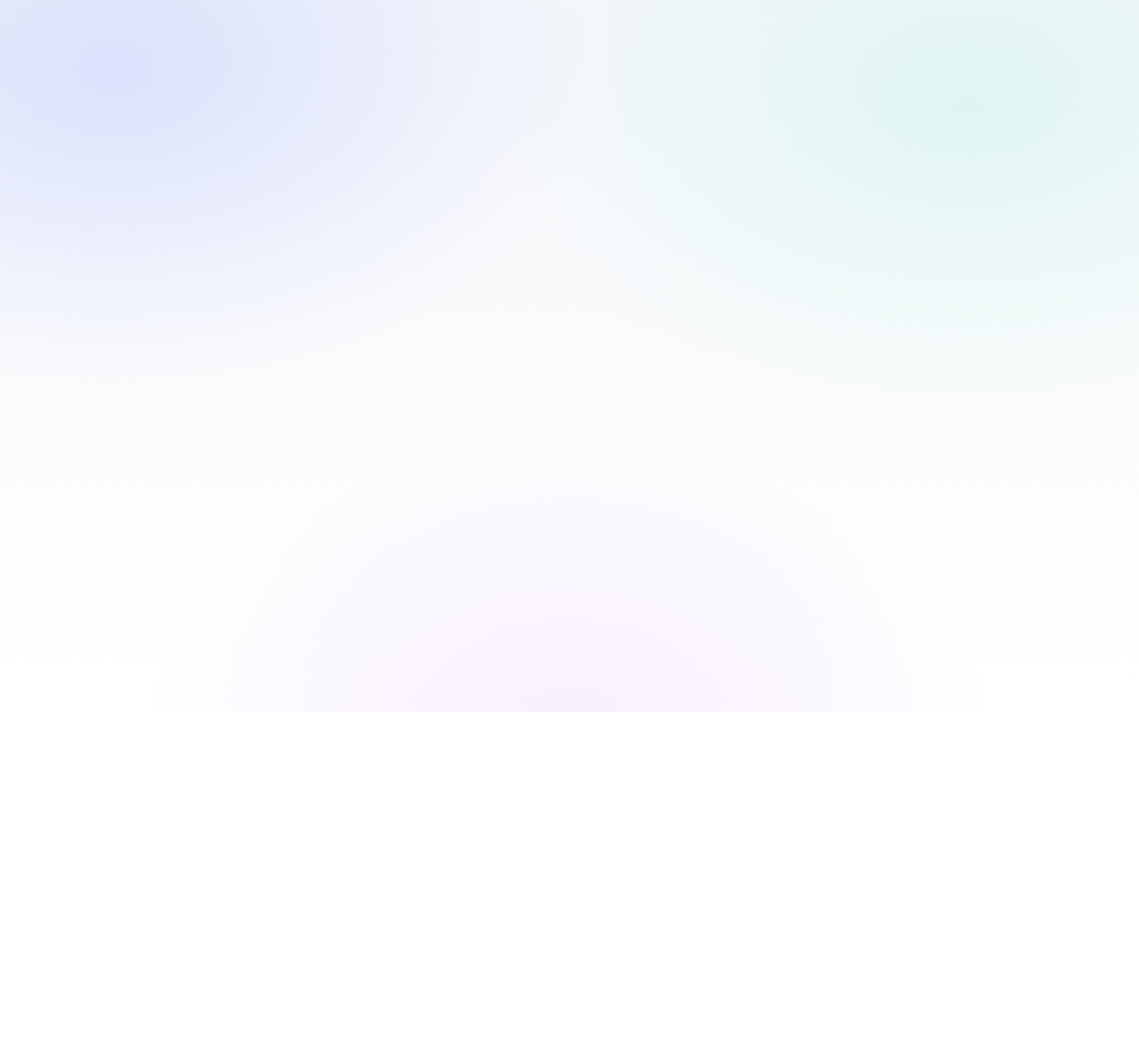
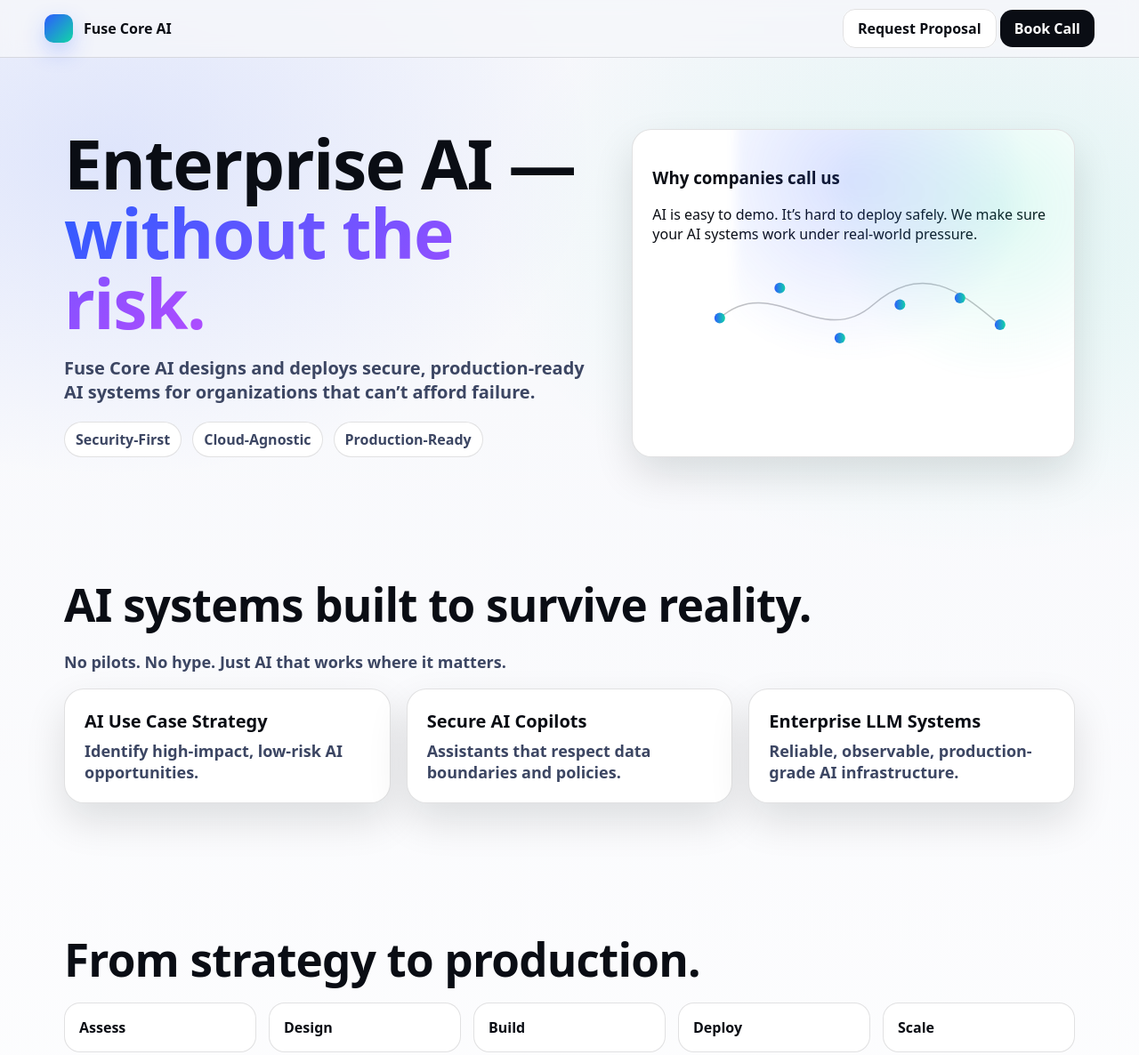
Before and after one commit to eli8333/fusecoreai-site, a plain HTML site: page index.html in a window 1280 px wide. Shown: the top 1186 px of the page at 89% size. Before the commit the page ends 800 px from the top, so only its background shows below. Drawn offline with Linux system fonts and the light colour scheme.

Commit message:
Update index.html

```diff
--- a/index.html
+++ b/index.html
@@ -1,3 +1,11 @@
+<!doctype html>
+<html lang="en">
+<head>
+  <meta charset="utf-8" />
+  <meta name="viewport" content="width=device-width,initial-scale=1" />
+  <title>Fuse Core AI — Enterprise AI Without the Risk</title>
+  <meta name="description" content="Fuse Core AI builds secure, production-ready enterprise AI systems." />
+
   <style>
     :root{
       --bg:#F6F7FB;
@@ -5,157 +13,289 @@
       --card:#FFFFFF;
       --text:#0A0D14;
       --muted:#3C4663;
-    --line:rgba(10,13,20,.10);
-    --glow1:#2D5BFF;
-    --glow2:#11D6A6;
-    --glow3:#B24CFF;
-    --shadow: 0 18px 50px rgba(10,13,20,.10);
+      --line:rgba(10,13,20,.12);
+      --accent1:#2D5BFF;
+      --accent2:#11D6A6;
+      --accent3:#B24CFF;
+      --shadow:0 20px 45px rgba(10,13,20,.12);
       --radius:22px;
       --max:1180px;
     }
+
     *{box-sizing:border-box}
-  html,body{height:100%}
     body{
       margin:0;
-    font-family: ui-sans-serif, system-ui, -apple-system, Segoe UI, Inter, Roboto, Arial;
+      font-family: system-ui, -apple-system, Segoe UI, Inter, Roboto, Arial;
       color:var(--text);
       background:
-      radial-gradient(900px 600px at 10% 10%, rgba(45,91,255,.14), transparent 60%),
+        radial-gradient(900px 600px at 10% 10%, rgba(45,91,255,.12), transparent 60%),
         radial-gradient(900px 600px at 85% 15%, rgba(17,214,166,.10), transparent 60%),
-      radial-gradient(900px 700px at 50% 110%, rgba(178,76,255,.10), transparent 55%),
         linear-gradient(180deg, var(--bg), var(--bg2));
-    overflow-x:hidden;
-  }
-  a{color:inherit;text-decoration:none}
-  .wrap{max-width:var(--max); margin:0 auto; padding:0 22px}
-
-  .topbar{
-    position:sticky; top:0; z-index:50;
-    backdrop-filter: blur(14px);
-    background: rgba(246,247,251,.72);
-    border-bottom: 1px solid var(--line);
-  }
-  .nav{display:flex; align-items:center; justify-content:space-between; padding:14px 0; gap:14px}
-  .logo{display:flex; align-items:center; gap:12px; font-weight:900; letter-spacing:.2px}
-  .mark{
-    width:34px; height:34px; border-radius:10px;
-    background:
-      radial-gradient(14px 14px at 35% 35%, rgba(255,255,255,.95), rgba(255,255,255,0) 60%),
-      linear-gradient(135deg, rgba(45,91,255,.95), rgba(17,214,166,.92));
-    box-shadow: 0 10px 24px rgba(45,91,255,.18);
-    border:1px solid rgba(10,13,20,.10);
-  }
-  .links{display:flex; gap:16px; align-items:center}
-  .links a{
-    color: rgba(10,13,20,.70);
-    font-weight:750;
-    padding:10px 10px;
-    border-radius:12px;
-    transition:.15s ease;
-  }
-  .links a:hover{color:var(--text); background: rgba(10,13,20,.06)}
-
-  .btns{display:flex; gap:10px; align-items:center}
-  .btn{
-    display:inline-flex; align-items:center; justify-content:center;
-    padding:10px 14px;
-    border-radius:14px;
-    font-weight:850;
-    border:1px solid rgba(10,13,20,.14);
-    background: rgba(255,255,255,.85);
-    color:var(--text);
-    transition:.15s ease;
-    white-space:nowrap;
-  }
-  .btn:hover{transform: translateY(-1px); background: rgba(10,13,20,.04)}
-  .btn.primary{
-    border:none;
-    background: linear-gradient(135deg, rgba(10,13,20,.95), rgba(10,13,20,.95));
-    color:#fff;
-    box-shadow: 0 16px 38px rgba(10,13,20,.18);
-  }
-  .btn.primary:hover{filter: brightness(1.03)}
-
-  .hero{padding:72px 0 36px; position:relative}
-  .heroGrid{display:grid; grid-template-columns: 1.15fr .85fr; gap:26px; align-items:stretch}
-
-  .pill{
-    display:inline-flex; gap:10px; align-items:center;
-    padding:8px 12px;
-    border-radius:999px;
-    border:1px solid rgba(10,13,20,.14);
-    background: rgba(255,255,255,.70);
-    color: rgba(10,13,20,.75);
-    font-weight:800;
-  }
-  .dot{
-    width:9px;height:9px;border-radius:999px;
-    background: linear-gradient(135deg, var(--glow1), var(--glow2));
-    box-shadow: 0 0 0 5px rgba(45,91,255,.10);
     }
 
+    a{text-decoration:none;color:inherit}
+    .wrap{max-width:var(--max);margin:auto;padding:0 22px}
+
+    /* NAV */
+    .nav{
+      position:sticky;top:0;z-index:10;
+      backdrop-filter:blur(10px);
+      background:rgba(246,247,251,.8);
+      border-bottom:1px solid var(--line);
+    }
+    .navInner{
+      display:flex;align-items:center;justify-content:space-between;
+      padding:16px 0;
+    }
+    .logo{display:flex;align-items:center;gap:12px;font-weight:900}
+    .mark{
+      width:32px;height:32px;border-radius:10px;
+      background:linear-gradient(135deg,var(--accent1),var(--accent2));
+      box-shadow:0 10px 25px rgba(45,91,255,.25);
+    }
+    .btn{
+      padding:10px 16px;border-radius:14px;
+      font-weight:800;border:1px solid var(--line);
+      background:white;
+    }
+    .btn.primary{
+      background:#0A0D14;color:white;border:none;
+    }
+
+    /* HERO */
+    .hero{padding:80px 0 60px}
+    .heroGrid{display:grid;grid-template-columns:1.1fr .9fr;gap:30px}
     h1{
-    margin:16px 0 10px;
-    font-size: clamp(48px, 5.6vw, 78px);
-    line-height: 1.00;
-    letter-spacing: -1.4px;
+      font-size:clamp(52px,6vw,82px);
+      line-height:1.02;
+      letter-spacing:-1.5px;
+      margin:0 0 12px;
     }
     .accent{
-    background: linear-gradient(135deg, var(--glow1), var(--glow3));
+      background:linear-gradient(135deg,var(--accent1),var(--accent3));
       -webkit-background-clip:text;
       background-clip:text;
       color:transparent;
     }
     .sub{
-    margin:0;
-    font-size: clamp(16px, 1.35vw, 20px);
-    line-height:1.55;
-    color: rgba(10,13,20,.70);
-    max-width: 56ch;
-    font-weight: 600;
+      font-size:20px;
+      color:var(--muted);
+      max-width:55ch;
+      font-weight:600;
+    }
+    .meta{display:flex;gap:12px;flex-wrap:wrap;margin-top:20px}
+    .meta span{
+      padding:8px 12px;border-radius:999px;
+      border:1px solid var(--line);
+      background:white;
+      font-weight:700;
+      color:var(--muted);
     }
 
-  .heroActions{display:flex; gap:12px; margin-top:18px; flex-wrap:wrap}
-  .heroMeta{display:flex; gap:12px; flex-wrap:wrap; margin-top:18px; font-weight:800}
-  .heroMeta span{
-    padding:8px 10px;
-    border-radius:999px;
-    border:1px solid rgba(10,13,20,.12);
-    background: rgba(255,255,255,.72);
-    color: rgba(10,13,20,.75);
+    /* SIDE CARD */
+    .side{
+      background:white;
+      border-radius:var(--radius);
+      border:1px solid var(--line);
+      box-shadow:var(--shadow);
+      padding:22px;
+      position:relative;
+      overflow:hidden;
+    }
+    .side::before{
+      content:"";
+      position:absolute;
+      inset:-40px -40px auto auto;
+      width:420px;height:320px;
+      background:
+        radial-gradient(circle at 30% 30%, rgba(45,91,255,.18), transparent 55%),
+        radial-gradient(circle at 70% 40%, rgba(17,214,166,.14), transparent 55%);
+      filter:blur(6px);
     }
 
-  .sideCard{
-    border-radius: var(--radius);
-    border:1px solid rgba(10,13,20,.12);
-    background: rgba(255,255,255,.75);
-    box-shadow: var(--shadow);
-    padding:18px;
-    position:relative;
-    overflow:hidden;
-    min-height: 280px;
+    /* GRAPH */
+    .graph{margin-top:16px}
+
+    /* SECTIONS */
+    .section{padding:70px 0}
+    h2{
+      font-size:clamp(36px,4vw,52px);
+      margin:0 0 14px;
+      letter-spacing:-.8px;
     }
-  /* Node-graph “attention” graphic */
-  .sideCard::before{
-    content:"";
-    position:absolute; inset:-40px -60px auto auto;
-    width:520px; height:420px;
-    background:
-      radial-gradient(circle at 20% 25%, rgba(45,91,255,.20), transparent 55%),
-      radial-gradient(circle at 70% 35%, rgba(17,214,166,.16), transparent 55%),
-      radial-gradient(circle at 55% 75%, rgba(178,76,255,.14), transparent 55%);
-    filter: blur(8px);
-    opacity:.9;
-    pointer-events:none;
+    .section p{color:var(--muted);font-size:18px;font-weight:600}
+
+    .grid3{display:grid;grid-template-columns:repeat(3,1fr);gap:18px}
+    .grid2{display:grid;grid-template-columns:repeat(2,1fr);gap:18px}
+
+    .card{
+      background:white;
+      border-radius:var(--radius);
+      border:1px solid var(--line);
+      box-shadow:var(--shadow);
+      padding:22px;
     }
-  .graph{
-    margin-top:14px;
-    border-radius: 18px;
-    border:1px solid rgba(10,13,20,.10);
-    background: rgba(10,13,20,.02);
-    padding:10px;
+    .card h3{margin:0 0 8px;font-size:20px}
+    .card p{margin:0;color:var(--muted);font-weight:600}
+
+    /* PROCESS */
+    .process{display:grid;grid-template-columns:repeat(5,1fr);gap:14px}
+    .step{
+      background:white;
+      border-radius:18px;
+      border:1px solid var(--line);
+      padding:16px;
+      font-weight:700;
     }
-  .sideCard h3{margin:0 0 10px; font-size: 18px; letter-spacing:.2px}
-  .sideCard p{margin:0 0 14px; color: rgba(10,13,20,.70); line-height:1.55; font-size: 14.5px; font-weight:600}
 
-  .miniList{display:grid; gap:10px; margin-top
+    /* CTA */
+    .cta{
+      padding:80px 0;
+    }
+    .ctaBox{
+      background:white;
+      border-radius:28px;
+      border:1px solid var(--line);
+      box-shadow:var(--shadow);
+      padding:32px;
+      display:flex;justify-content:space-between;align-items:center;gap:20px;
+    }
+
+    /* FOOTER */
+    footer{
+      border-top:1px solid var(--line);
+      padding:30px 0 40px;
+      color:var(--muted);
+      font-weight:600;
+    }
+
+    @media(max-width:900px){
+      .heroGrid,.grid3,.grid2,.process,.ctaBox{grid-template-columns:1fr}
+    }
+  </style>
+</head>
+
+<body>
+
+<!-- NAV -->
+<div class="nav">
+  <div class="wrap navInner">
+    <div class="logo">
+      <div class="mark"></div>
+      Fuse Core AI
+    </div>
+    <div>
+      <a class="btn" href="#contact">Request Proposal</a>
+      <a class="btn primary" href="#contact">Book Call</a>
+    </div>
+  </div>
+</div>
+
+<!-- HERO -->
+<section class="hero">
+  <div class="wrap heroGrid">
+    <div>
+      <h1>Enterprise AI —<br><span class="accent">without the risk.</span></h1>
+      <p class="sub">
+        Fuse Core AI designs and deploys secure, production-ready AI systems
+        for organizations that can’t afford failure.
+      </p>
+      <div class="meta">
+        <span>Security-First</span>
+        <span>Cloud-Agnostic</span>
+        <span>Production-Ready</span>
+      </div>
+    </div>
+
+    <div class="side">
+      <h3>Why companies call us</h3>
+      <p>AI is easy to demo. It’s hard to deploy safely. We make sure your AI systems
+         work under real-world pressure.</p>
+
+      <div class="graph">
+        <svg viewBox="0 0 520 160" width="100%" height="120">
+          <defs>
+            <linearGradient id="g" x1="0" x2="1">
+              <stop offset="0" stop-color="#2D5BFF"/>
+              <stop offset="1" stop-color="#11D6A6"/>
+            </linearGradient>
+          </defs>
+          <g fill="none" stroke="rgba(10,13,20,.25)" stroke-width="2">
+            <path d="M60 90 C140 20, 210 140, 290 70 S430 60, 480 100"/>
+          </g>
+          <g fill="url(#g)">
+            <circle cx="60" cy="90" r="8"/>
+            <circle cx="150" cy="45" r="8"/>
+            <circle cx="240" cy="120" r="8"/>
+            <circle cx="330" cy="70" r="8"/>
+            <circle cx="420" cy="60" r="8"/>
+            <circle cx="480" cy="100" r="8"/>
+          </g>
+        </svg>
+      </div>
+    </div>
+  </div>
+</section>
+
+<!-- SOLUTIONS -->
+<section class="section">
+  <div class="wrap">
+    <h2>AI systems built to survive reality.</h2>
+    <p>No pilots. No hype. Just AI that works where it matters.</p>
+
+    <div class="grid3">
+      <div class="card">
+        <h3>AI Use Case Strategy</h3>
+        <p>Identify high-impact, low-risk AI opportunities.</p>
+      </div>
+      <div class="card">
+        <h3>Secure AI Copilots</h3>
+        <p>Assistants that respect data boundaries and policies.</p>
+      </div>
+      <div class="card">
+        <h3>Enterprise LLM Systems</h3>
+        <p>Reliable, observable, production-grade AI infrastructure.</p>
+      </div>
+    </div>
+  </div>
+</section>
+
+<!-- PROCESS -->
+<section class="section">
+  <div class="wrap">
+    <h2>From strategy to production.</h2>
+    <div class="process">
+      <div class="step">Assess</div>
+      <div class="step">Design</div>
+      <div class="step">Build</div>
+      <div class="step">Deploy</div>
+      <div class="step">Scale</div>
+    </div>
+  </div>
+</section>
+
+<!-- CTA -->
+<section class="cta" id="contact">
+  <div class="wrap">
+    <div class="ctaBox">
+      <div>
+        <h2>Ready to deploy AI with confidence?</h2>
+        <p>Let’s talk before AI becomes a liability.</p>
+      </div>
+      <div>
+        <a class="btn primary" href="mailto:info@fusecoreai.com">Email Us</a>
+        <a class="btn" href="tel:+13022508807">Call</a>
+      </div>
+    </div>
+  </div>
+</section>
+
+<!-- FOOTER -->
+<footer>
+  <div class="wrap">
+    © 2025 Fuse Core AI — Enterprise AI, done right.
+  </div>
+</footer>
+
+</body>
+</html>
```
Lines whose indentation alone changed are shown as unchanged.
